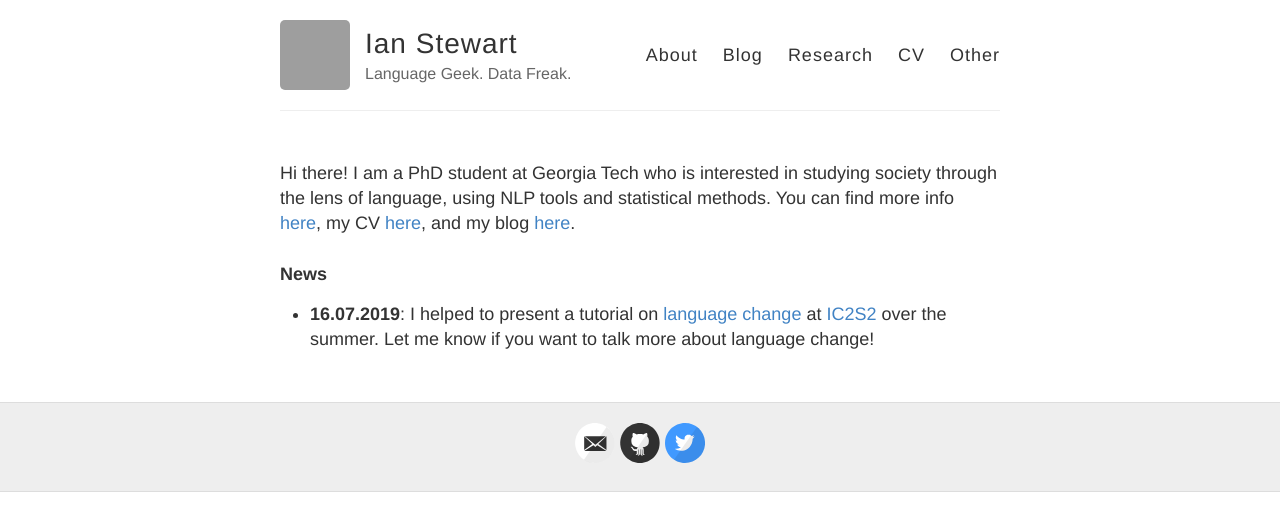
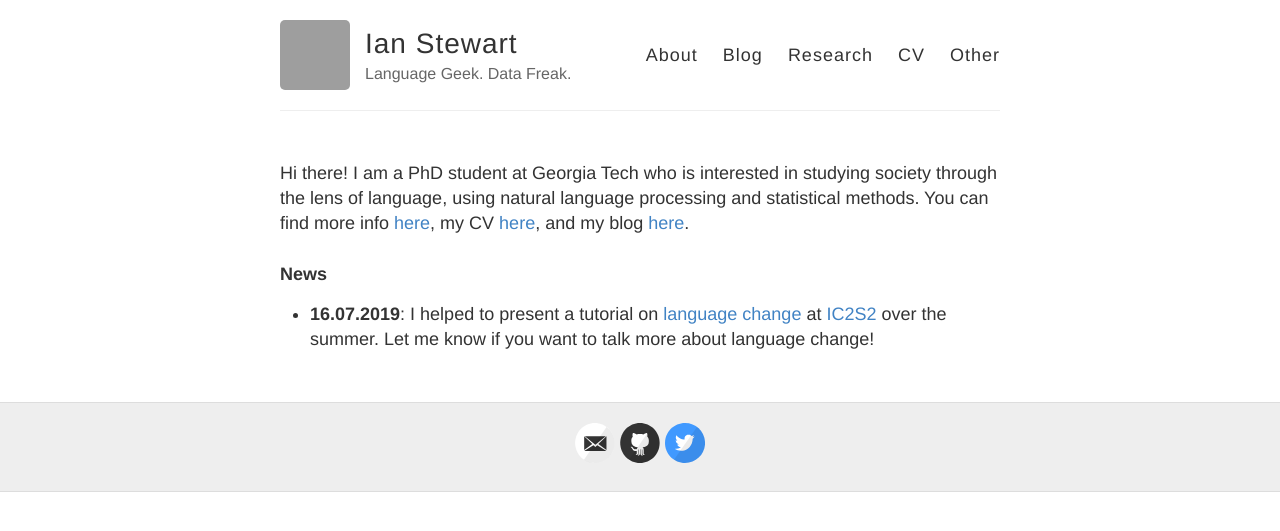
Before and after one commit to ianbstewart/ianbstewart.github.io, a Jekyll site: the page built from index.html, in a window 1280 px wide. Shown: the top 531 px of the page. Built offline with Jekyll 4.4.1, drawn with Linux system fonts in a browser that asks for light colours; grey boxes are pictures that could not be loaded.

Commit message:
updated index

```diff
--- a/index.html
+++ b/index.html
@@ -3,7 +3,7 @@ layout: default
 ---
 
 Hi there!
-I am a PhD student at Georgia Tech who is interested in studying society through the lens of language, using NLP tools and statistical methods.
+I am a PhD student at Georgia Tech who is interested in studying society through the lens of language, using natural language processing and statistical methods.
 You can find more info <a href="./about/">here</a>, my CV <a href="./docs/istewart_cv.pdf">here</a>, and my blog <a href="./blog/">here</a>.
 
 <br><br>
```
